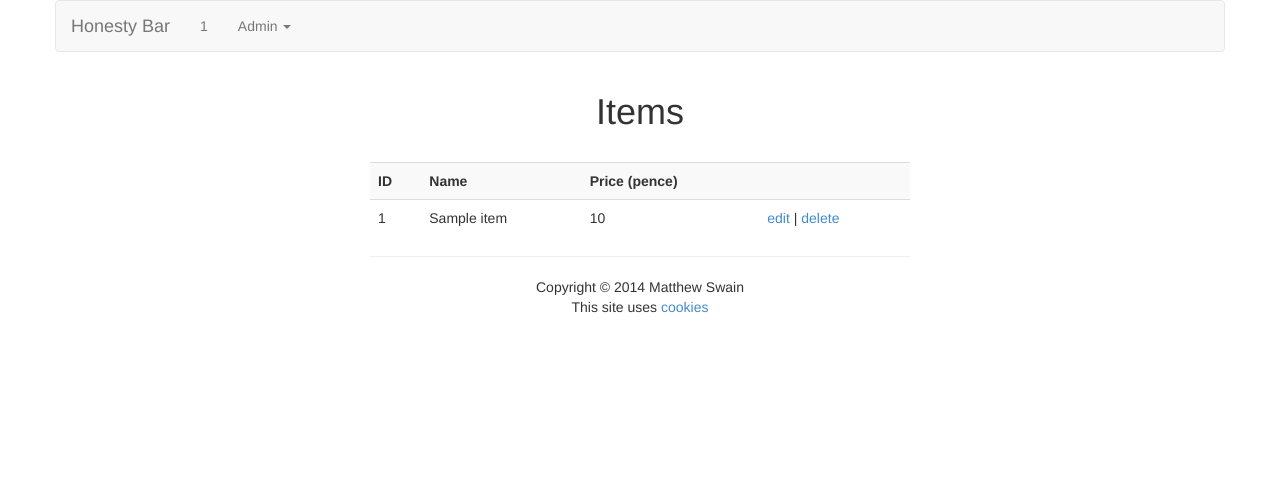
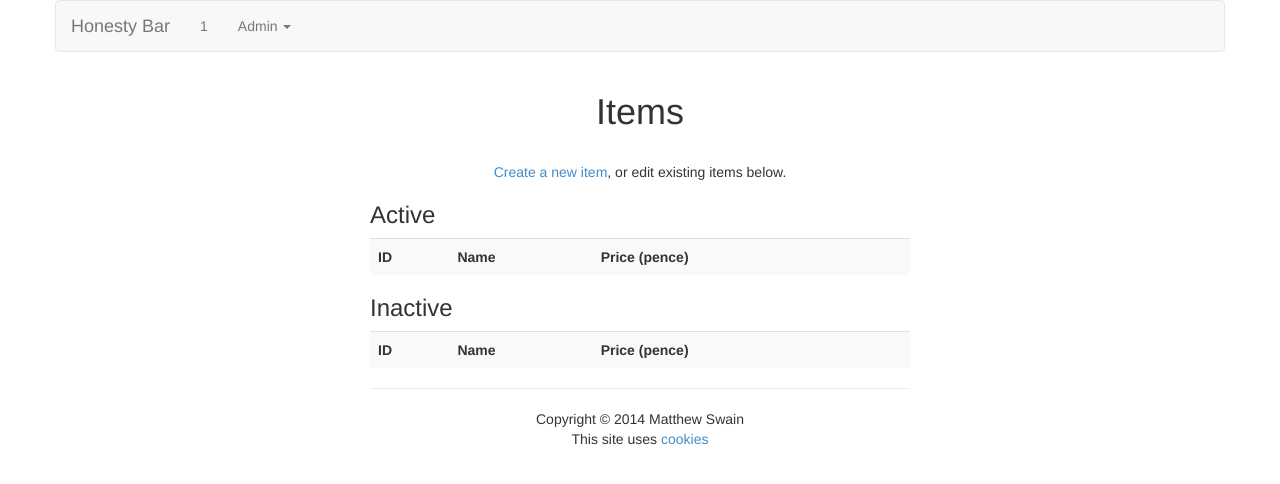
Before and after one commit to matthewswain/HonestyShop, a Flask app: template templates/items.html in a window 1280 px wide. Shown: the top 484 px of the page. Run offline with Flask 2, Linux system fonts and the light colour scheme; the visitor is signed in with stand-in values (Sample User, id 1); tables that the repository leaves empty hold one stand-in row (values such as "Sample post"); the template is opened without the code that fills it: most values are stand-ins (such as "Sample title", 1, 10 or a date in 2020); lists and menus that the app fills with data are empty; some libraries are stand-ins or nearby versions.

Commit message:
Pre WTForms commit.

```diff
--- a/app.py
+++ b/app.py
@@ -140,7 +140,7 @@ def buy():
         data['nav_urls'] = get_urls()
         data['active_url'] = url_for('buy')
 
-        data['items'] = Item.query.all()
+        data['items'] = Item.query.filter(Item.active==True)
         response = make_response(render_template('buy.html', data=data))
         response.headers['Cache-Control'] = 'no-cache'
         return response
@@ -184,7 +184,7 @@ def items_new():
         item = Item(request.form['name'], request.form['price'])
         db.add(item)
         db.commit()
-        return redirect(url_for('items_edit', item_id=item.id))
+        return redirect(url_for('items'))
     else:
         data = {}
         data['nav_urls'] = get_urls()
@@ -197,6 +197,14 @@ def items_new():
 @group_required(['admin'])
 def items_edit(item_id):
     if request.method == 'POST':
+
+        if request.form['name'].strip() == '' or request.form['price'].strip() == '':
+            #flash please fill all fields
+            return redirect(url_for('items_edit', item_id=item_id))
+        if request.form['price'].isdigit() == False:
+            #flash price must be numeric
+            return redirect(url_for('items_edit', item_id=item_id))
+
         item = Item.query.filter(Item.id==item_id).first()
         item.name = request.form['name']
         item.price = request.form['price']
--- a/models.py
+++ b/models.py
@@ -120,8 +120,9 @@ class Item(Base):
     id = Column(Integer, primary_key=True)
     name = Column(String, unique=True)
     price = Column(Integer)
-    Purchases = relationship('Purchase', backref='item')
-
+    ##########################################################
+    active = Column(Boolean, nullable=False, default=True)
+    purchases = relationship('Purchase', backref='item')
 
     def __init__(self, name, price):
         self.name = name
--- a/templates/index.html
+++ b/templates/index.html
@@ -3,7 +3,7 @@
 {% block body %}
 <div class="jumbotron">
 	<h1>Honesty Bar</h1>
-	<p>Welcome to the Honesty Bar app. Click the button below to record a purchase or select 'history' from the menu above to see your previous transactions.</p>
+	<p>Welcome to the Honesty Bar app. Click the button below to record a purchase or select 'History' from the menu above to see your previous transactions.</p>
 	<a href="{{ url_for('buy') }}" class="btn btn-large btn-success">Buy Now</a>
 </div>
 <hr>
--- a/templates/items.html
+++ b/templates/items.html
@@ -4,6 +4,10 @@
 
 <div class="col-md-6 col-md-offset-3">
 <h1 class="text-center">Items</h1>
+<p class="text-center"><a href="{{ url_for('items_new') }}">Create a new item</a>, or edit existing items below.</p>
+
+
+<h3>Active</h3>
 <table class="table table-striped table-hover">
 	<tr>
 		<th>ID</th>
@@ -12,17 +16,41 @@
 		<th></th>
 	</tr>
 	{% for item in data['items'] %}
+		{% if item.active == True %}
 		<tr>
 			<td>{{ item.id }}</td>
 			<td>{{ item.name }}</td>
 			<td>{{ item.price }}</td>
 			<td>
-				<a href="{{ url_for('items_edit', item_id=item.id) }}">edit</a> |
-				<a href="">delete</a>
+				<a href="{{ url_for('items_edit', item_id=item.id) }}">edit</a>
 			</td>
 		</tr>
+		{% endif %}
 	{% endfor %}
 </table>
+
+<h3>Inactive</h2>
+<table class="table table-striped table-hover">
+	<tr>
+		<th>ID</th>
+		<th>Name</th>
+		<th>Price (pence)</th>
+		<th></th>
+	</tr>
+	{% for item in data['items'] %}
+		{% if item.active == False %}
+		<tr>
+			<td>{{ item.id }}</td>
+			<td>{{ item.name }}</td>
+			<td>{{ item.price }}</td>
+			<td>
+				<a href="{{ url_for('items_edit', item_id=item.id) }}">edit</a>
+			</td>
+		</tr>
+		{% endif %}
+	{% endfor %}
+</table>
+
 <hr>
 </div>
 
--- a/templates/nav.html
+++ b/templates/nav.html
@@ -25,8 +25,7 @@
 					<li class="dropdown">
 						<a href="#" class="dropdown-toggle" data-toggle="dropdown">Admin <b class="caret"></b></a>
 						<ul class="dropdown-menu">
-							<li><a href="">Admin 1</a></li>
-							<li><a href="">Admin 2</a></li>
+							<li><a href="{{ url_for('items') }}">Items</a></li>
 						</ul>
 					</li>
 				{% endif %}
```
Also changed, not shown: templates/items_edit.html (+10 -1 lines), forms.py (deleted).
